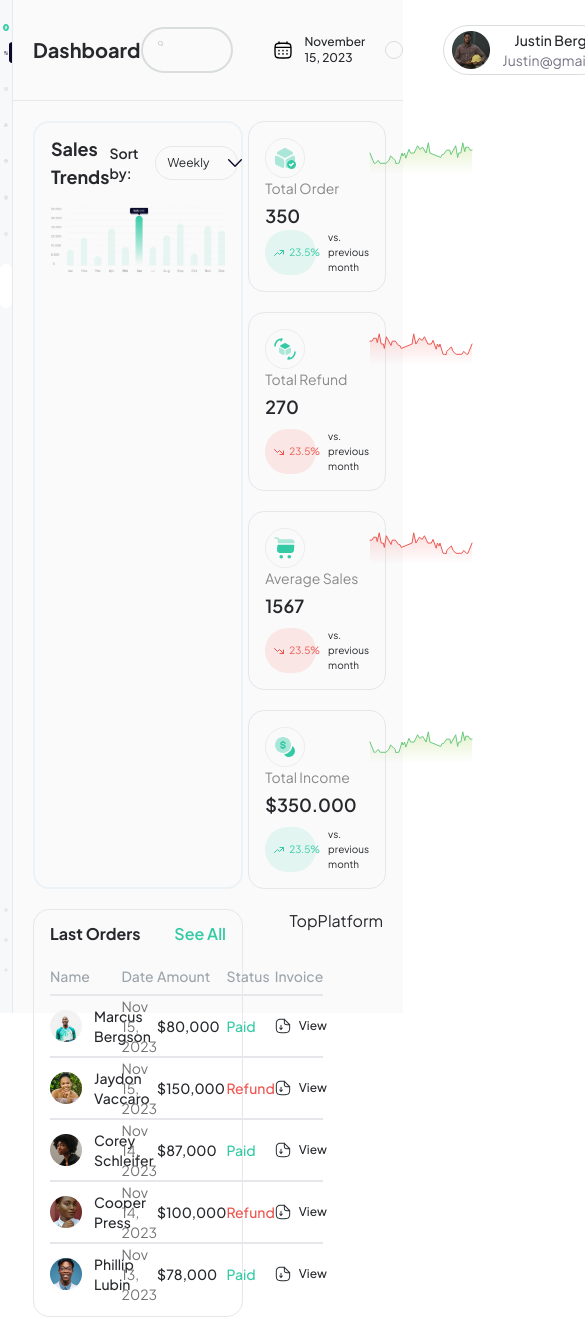
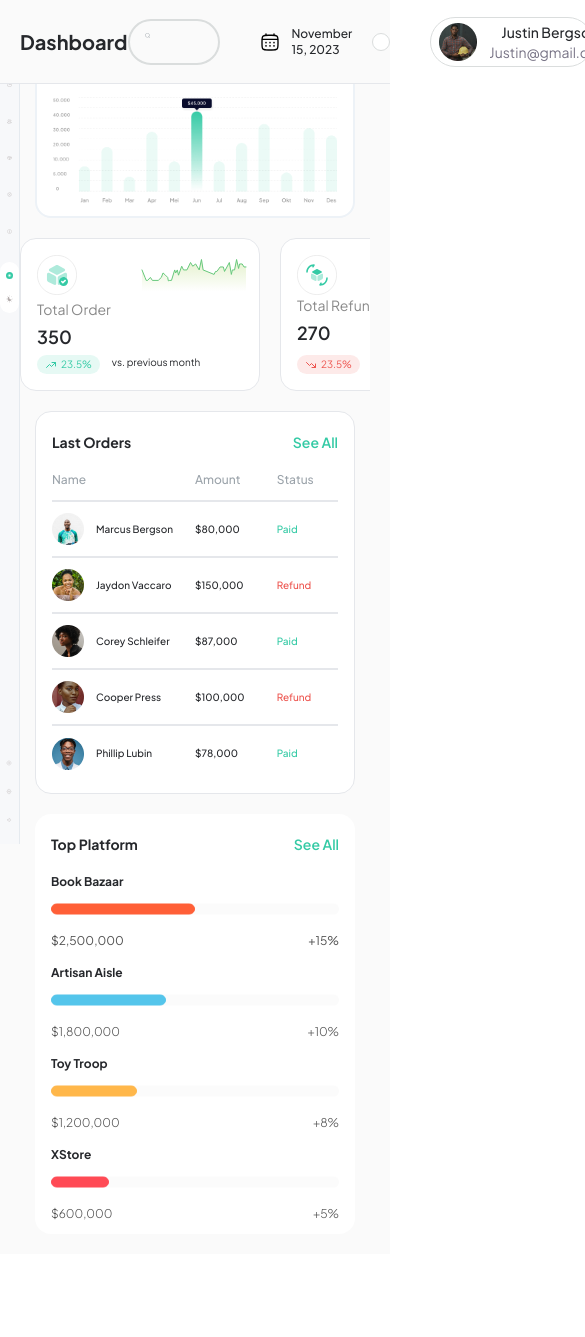
Before and after one commit to tunny17/hackathon, a React (Vite) app: page / in a window 390 px wide. Shown: the top 1337 px of the page, 585 px wide, since content can reach past the window. After the commit the page ends 1254 px from the top, so only its background shows below. Built offline with nearby package versions, Linux system fonts and the light colour scheme.

Commit message:
feat: completion of TopPlatform & start of responsive design

```diff
--- a/package.json
+++ b/package.json
@@ -10,6 +10,9 @@
     "preview": "vite preview"
   },
   "dependencies": {
+    "@emotion/react": "^11.11.3",
+    "@emotion/styled": "^11.11.0",
+    "@mui/material": "^5.15.6",
     "chart.js": "^4.4.1",
     "react": "^18.2.0",
     "react-dom": "^18.2.0"
--- a/src/App.jsx
+++ b/src/App.jsx
@@ -10,21 +10,15 @@ import {
 
 const App = () => {
   return (
-    <section className='w-full h-[120vh] flex flex-row'>
+    <section className='w-full'>
       <Navigation />
-      <div className='bg-[#FAFAFA] w-full'>
+      <div className='bg-[#FAFAFA] ml-0 lg:ml-[5%] h-full'>
         <Header />
-
-        {/* first section of the body */}
-        <section className='p-5'>
-          <div className='flex justify-between flex-wrap w-full'>
-            <SalesTrend />
-            <TotalOrder />
-          </div>
-          <div className='flex justify-between flex-wrap w-full mt-5'>
-            <LastOrders />
-            <TopPlatform />
-          </div>
+        <section className='p-5 mt-[5%] flex justify-center lg:justify-between flex-wrap w-full gap-y-5'>
+          <SalesTrend />
+          <TotalOrder />
+          <LastOrders />
+          <TopPlatform />
         </section>
       </div>
     </section>
--- a/src/components/Header.jsx
+++ b/src/components/Header.jsx
@@ -2,8 +2,8 @@ import React from 'react';
 
 const Header = () => {
   return (
-    <section className='h-[10%] flex flex-row items-center px-5 border-b-[1px] border-{#E5EAEF}'>
-      <div className='flex flex-row justify-between items-center w-[60%] mr-10'>
+    <section className='h-[10%] flex flex-row items-center px-5 py-2.5 border-b-[1px] border-{#E5EAEF} fixed top-0 w-full bg-[#FAFAFA]'>
+      <div className='flex flex-row justify-between items-center w-[57%] mr-10'>
         <h1 className='font-bold text-xl'>Dashboard</h1>
         <input
           type='search'
@@ -18,10 +18,10 @@ const Header = () => {
           <img src='/public/calendar-icon.svg' alt='' />
           <h3 className='text-xs font-medium'>November 15, 2023</h3>
         </div>
-        <button className='border-[1px] border-[#DADDDD] px-2 py-2 rounded-full'>
+        <button className='border bg-white border-[#DADDDD] px-2 py-2 rounded-full'>
           <img src='/public/notification-icon.svg' alt='' />
         </button>
-        <button className='flex items-center border-[1px] border-[#DADDDD] gap-3 px-2 py-1 rounded-full'>
+        <button className='flex items-center border bg-white border-[#DADDDD] gap-3 px-2 py-1 rounded-full'>
           <img src='/public/user-icon.png' alt='' />
           <div className='flex flex-col items-center justify-center'>
             <h2 className='text-sm font-medium'>Justin Bergson</h2>
--- a/src/components/LastOrders.jsx
+++ b/src/components/LastOrders.jsx
@@ -2,100 +2,122 @@ import React from 'react';
 
 const LastOrders = () => {
   return (
-    <section className='border rounded-2xl w-[60%] px-4 py-3'>
-      <div className='flex justify-between mb-5'>
-        <h1 className='font-bold'>Last Orders</h1>
-        <h1 className='font-semibold text-[#34CAA5] cursor-pointer'>See All</h1>
+    <section className='bg-white border rounded-2xl min-w-[320px] w-[60%] px-4 py-3 max-h-[25rem]'>
+      <div className='flex justify-between mb-5 mt-2'>
+        <h1 className='font-bold text-sm lg:text-base'>Last Orders</h1>
+        <h1 className='font-semibold text-[#34CAA5] text-sm lg:text-base cursor-pointer'>
+          See All
+        </h1>
       </div>
       <table className='w-full text-left'>
         <tr>
-          <th className='w-[35%] text-sm text-[#9CA4AB] font-medium'>Name</th>
-          <th className='text-sm text-[#9CA4AB] font-medium w-[20%]'>Date</th>
-          <th className='text-sm text-[#9CA4AB] font-medium w-[20%]'>Amount</th>
-          <th className='text-sm text-[#9CA4AB] font-medium w-[15%]'>Status</th>
-          <th className='text-sm text-[#9CA4AB] font-medium'>Invoice</th>
+          <th className='w-[35%] text-xs lg:text-sm text-[#9CA4AB] font-medium'>
+            Name
+          </th>
+          <th className='text-xs lg:text-sm text-[#9CA4AB] font-medium w-[50%] lg:w-[20%] hidden lg:block'>
+            Date
+          </th>
+          <th className='text-xs lg:text-sm text-[#9CA4AB] font-medium w-[20%]'>
+            Amount
+          </th>
+          <th className='text-xs lg:text-sm text-[#9CA4AB] font-medium w-[15%]'>
+            Status
+          </th>
+          <th className='text-xs lg:text-sm text-[#9CA4AB] font-medium hidden lg:block'>
+            Invoice
+          </th>
         </tr>
-        <div className='my-2' />
-        <tr className='text-sm text-left font-medium h-14 border-t-2'>
+        <div className='my-3 lg:my-4' />
+        <tr className='text-[10px] lg:text-sm text-left font-medium h-14 border-t-2'>
           <td>
             <div className='flex items-center gap-3'>
               <img src='/public/last-orders-user-1.png' alt='' />
               Marcus Bergson
             </div>
           </td>
-          <td className='font-normal text-[#737373]'>Nov 15, 2023</td>
+          <td className='hidden lg:table-cell font-normal text-[9px] lg:text-sm text-[#737373]'>
+            Nov 15, 2023
+          </td>
           <td>$80,000</td>
           <td className='text-[#34CAA5]'>Paid</td>
-          <td>
+          <td className='hidden lg:table-cell'>
             <div className='flex items-center gap-2 text-xs'>
               <img src='/public/view-icon.svg' alt='' />
               View
             </div>
           </td>
         </tr>
-        <tr className='text-sm text-left font-medium h-14 border-t-2'>
+        <tr className='text-[10px] lg:text-sm text-left font-medium h-14 border-t-2'>
           <td>
             <div className='flex items-center gap-3'>
               <img src='/public/last-orders-user-2.png' alt='' />
               Jaydon Vaccaro
             </div>
           </td>
-          <td className='font-normal text-[#737373]'>Nov 15, 2023</td>
+          <td className='hidden lg:table-cell font-normal text-[9px] lg:text-sm text-[#737373]'>
+            Nov 15, 2023
+          </td>
           <td>$150,000</td>
           <td className='text-[#ED544E]'>Refund</td>
-          <td>
-            <div className='flex items-center gap-2 text-xs'>
+          <td className='hidden lg:table-cell'>
+            <div className='hidden lg:flex items-center gap-2 text-xs'>
               <img src='/public/view-icon.svg' alt='' />
               View
             </div>
           </td>
         </tr>
-        <tr className='text-sm text-left font-medium h-14 border-t-2'>
+        <tr className='text-[10px] lg:text-sm text-left font-medium h-14 border-t-2'>
           <td>
             <div className='flex items-center gap-3'>
               <img src='/public/last-orders-user-3.png' alt='' />
               Corey Schleifer
             </div>
           </td>
-          <td className='font-normal text-[#737373]'>Nov 14, 2023</td>
+          <td className='hidden lg:table-cell font-normal text-[9px] lg:text-sm text-[#737373]'>
+            Nov 14, 2023
+          </td>
           <td>$87,000</td>
           <td className='text-[#34CAA5]'>Paid</td>
-          <td>
-            <div className='flex items-center gap-2 text-xs'>
+          <td className='hidden lg:table-cell'>
+            <div className='hidden lg:flex items-center gap-2 text-xs'>
               <img src='/public/view-icon.svg' alt='' />
               View
             </div>
           </td>
         </tr>
-        <tr className='text-sm text-left font-medium h-14 border-t-2'>
+        <tr className='text-[10px] lg:text-sm text-left font-medium h-14 border-t-2'>
           <td>
             <div className='flex items-center gap-3'>
               <img src='/public/last-orders-user-4.png' alt='' />
               Cooper Press
             </div>
           </td>
-          <td className='font-normal text-[#737373]'>Nov 14, 2023</td>
+          <td className='hidden lg:table-cell font-normal text-[9px] lg:text-sm text-[#737373]'>
+            Nov 14, 2023
+          </td>
           <td>$100,000</td>
           <td className='text-[#ED544E]'>Refund</td>
-          <td>
-            <div className='flex items-center gap-2 text-xs'>
+          <td className='hidden lg:table-cell'>
+            <div className='hidden lg:flex items-center gap-2 text-xs'>
               <img src='/public/view-icon.svg' alt='' />
               View
             </div>
           </td>
         </tr>
-        <tr className='text-sm text-left font-medium h-14 border-t-2'>
+        <tr className='text-[10px] lg:text-sm text-left font-medium h-14 border-t-2'>
           <td>
             <div className='flex items-center gap-3'>
               <img src='/public/last-orders-user-5.png' alt='' />
               Phillip Lubin
             </div>
           </td>
-          <td className='font-normal text-[#737373]'>Nov 13, 2023</td>
+          <td className='hidden lg:table-cell font-normal text-[9px] lg:text-sm text-[#737373]'>
+            Nov 13, 2023
+          </td>
           <td>$78,000</td>
           <td className='text-[#34CAA5]'>Paid</td>
-          <td>
-            <div className='flex items-center gap-2 text-xs'>
+          <td className='hidden lg:table-cell'>
+            <div className='hidden lg:flex items-center gap-2 text-xs'>
               <img src='/public/view-icon.svg' alt='' />
               View
             </div>
--- a/src/components/Navigation.jsx
+++ b/src/components/Navigation.jsx
@@ -3,53 +3,53 @@ import activeIcon from '/nav-active-icon.svg';
 
 const Navigation = () => {
   return (
-    <section className='bg-[#F7F8FA] w-[5%] flex flex-col items-center py-6 border-r-[1px] border-[#E5EAEF] relative'>
-      <img src='/Logo.svg' alt='logo' className='w-[55%] mb-5' />
+    <section className='bg-[#F7F8FA] w-[5%] h-[100vh] flex flex-col items-center py-4 border-r-[1px] border-[#E5EAEF] fixed top-0'>
+      <img src='/Logo.svg' alt='logo' className='w-[50%] mb-5' />
       <nav className='w-full'>
         <ul className='flex flex-col justify-center gap-y-8 w-full'>
           <li className='flex justify-center items-center cursor-pointer relative'>
-            <img src='/public/nav-icon-1.svg' alt='' className='w-[35%]' />
+            <img src='/public/nav-icon-1.svg' alt='' className='w-[26%]' />
             <img src={activeIcon} alt='' className='absolute right-0' />
           </li>
           <li className='flex justify-center items-center cursor-pointer'>
-            <img src='/public/nav-icon-2.svg' alt='' className='w-[35%]' />
+            <img src='/public/nav-icon-2.svg' alt='' className='w-[26%]' />
           </li>
           <li className='flex justify-center items-center cursor-pointer'>
-            <img src='/public/nav-icon-3.svg' alt='' className='w-[35%]' />
+            <img src='/public/nav-icon-3.svg' alt='' className='w-[26%]' />
           </li>
           <li className='flex justify-center items-center cursor-pointer'>
-            <img src='/public/nav-icon-4.svg' alt='' className='w-[35%]' />
+            <img src='/public/nav-icon-4.svg' alt='' className='w-[26%]' />
           </li>
           <li className='flex justify-center items-center cursor-pointer'>
-            <img src='/public/nav-icon-5.svg' alt='' className='w-[35%]' />
+            <img src='/public/nav-icon-5.svg' alt='' className='w-[26%]' />
           </li>
           <li className='flex justify-center items-center cursor-pointer'>
-            <img src='/public/nav-icon-6.svg' alt='' className='w-[35%]' />
+            <img src='/public/nav-icon-6.svg' alt='' className='w-[26%]' />
           </li>
         </ul>
       </nav>
 
       {/* light & dark mode button */}
-      <div className='mt-7 py-2 flex flex-col justify-center items-center gap-y-5 rounded-3xl bg-white'>
-        <button className='flex justify-center items-center rounded-full mx-1.5 py-0.5'>
-          <img src='/public/light-mode-icon.svg' alt='' className='w-[90%]' />
+      <div className='mt-7 py-2 flex flex-col justify-center items-center gap-y-3 rounded-3xl bg-white'>
+        <button className='flex justify-center items-center rounded-full mx-1 py-0.5'>
+          <img src='/public/light-mode-icon.svg' alt='' className='w-[70%]' />
         </button>
-        <button className='flex justify-center items-center rounded-full mx-1.5 py-0.5'>
-          <img src='/public/dark-mode-icon.svg' alt='' className='w-[90%]' />
+        <button className='flex justify-center items-center rounded-full mx-1 py-0.5'>
+          <img src='/public/dark-mode-icon.svg' alt='' className='w-[70%]' />
         </button>
       </div>
 
       {/* bottom navigation */}
-      <nav className='w-full absolute bottom-10'>
-        <ul className='flex flex-col justify-center gap-y-6 w-full'>
+      <nav className='w-full absolute bottom-5'>
+        <ul className='flex flex-col justify-center gap-y-5 w-full'>
           <li className='flex justify-center items-center cursor-pointer relative'>
-            <img src='/public/nav-icon-7.svg' alt='' className='w-[50%]' />
+            <img src='/public/nav-icon-7.svg' alt='' className='w-[45%]' />
           </li>
           <li className='flex justify-center items-center cursor-pointer'>
-            <img src='/public/nav-icon-8.svg' alt='' className='w-[50%]' />
+            <img src='/public/nav-icon-8.svg' alt='' className='w-[45%]' />
           </li>
           <li className='flex justify-center items-center cursor-pointer'>
-            <img src='/public/nav-icon-9.svg' alt='' className='w-[50%]' />
+            <img src='/public/nav-icon-9.svg' alt='' className='w-[45%]' />
           </li>
         </ul>
       </nav>
--- a/src/components/SalesTrend.jsx
+++ b/src/components/SalesTrend.jsx
@@ -2,13 +2,18 @@ import React from 'react';
 
 const SalesTrend = () => {
   return (
-    <section className='w-[60%] border-2 rounded-2xl border-[#EDF2F7] py-3 px-4'>
+    <section className='w-[60%] min-w-[320px] border-2 rounded-2xl bg-white border-[#EDF2F7] py-3 px-4'>
       <div className='flex justify-between items-center'>
-        <h1 className='font-bold text-lg'>Sales Trends</h1>
+        <h1 className='font-bold text-sm lg:text-lg'>Sales Trends</h1>
         <div className='flex items-center gap-4'>
-          <p className='text-sm font-semibold'>Sort by:</p>
-          <button className='text-xs flex gap-x-4 rounded-full items-center border-[1px] px-3 py-1.5'>
-            Weekly <img src='/public/arrow-down-icon.svg' alt='' />
+          <p className='text-[10px] lg:text-sm font-semibold'>Sort by:</p>
+          <button className='text-[9px] lg:text-xs flex gap-x-2 rounded-full items-center border px-3 py-1.5'>
+            Weekly{' '}
+            <img
+              src='/public/arrow-down-icon.svg'
+              alt=''
+              className='w-3 lg:w-4'
+            />
           </button>
         </div>
       </div>
--- a/src/components/TopPlatform.jsx
+++ b/src/components/TopPlatform.jsx
@@ -1,7 +1,87 @@
 import React from 'react';
+import { Slider } from '@mui/material';
 
 const TopPlatform = () => {
-  return <div>TopPlatform</div>;
+  return (
+    <section className='w-[38.5%] min-w-[320px] bg-white rounded-2xl px-4 py-3'>
+      <div className='flex justify-between mb-5 mt-2'>
+        <h1 className='font-bold text-sm lg:text-base'>Top Platform</h1>
+        <h1 className='font-semibold text-[#34CAA5] text-sm lg:text-base cursor-pointer'>
+          See All
+        </h1>
+      </div>
+
+      <div className='mb-4'>
+        <h1 className='font-bold text-xs lg:text-base'>Book Bazaar</h1>
+        <Slider
+          defaultValue={50}
+          // disabled={true}
+          aria-label='Disabled slider'
+          className='slider slideone'
+          sx={{ color: '#FF5F37', height: '11px' }}
+        />
+        <div className='flex justify-between'>
+          <p className='font-normal text-[#525252] text-xs lg:text-base'>
+            $2,500,000
+          </p>
+          <p className='font-normal text-[#525252] text-xs lg:text-base'>
+            +15%
+          </p>
+        </div>
+      </div>
+      <div className='mb-4'>
+        <h1 className='font-bold text-xs lg:text-base'>Artisan Aisle</h1>
+        <Slider
+          defaultValue={40}
+          // disabled={true}
+          aria-label='Disabled slider'
+          className='slider'
+          sx={{ color: '#54C5EB', height: '11px' }}
+        />
+
+        <div className='flex justify-between'>
+          <p className='font-light text-[#525252] text-xs lg:text-base'>
+            $1,800,000
+          </p>
+          <p className='font-light text-[#525252] text-xs lg:text-base'>+10%</p>
+        </div>
+      </div>
+      <div className='mb-4'>
+        <h1 className='font-bold text-xs lg:text-base'>Toy Troop</h1>
+        <Slider
+          defaultValue={30}
+          // disabled={true}
+          aria-label='Disabled slider'
+          className='slider'
+          sx={{ color: '#FFB74A', height: '11px' }}
+        />
+
+        <div className='flex justify-between'>
+          <p className='font-light text-[#525252] text-xs lg:text-base'>
+            $1,200,000
+          </p>
+          <p className='font-light text-[#525252] text-xs lg:text-base'>+8%</p>
+        </div>
+      </div>
+      <div>
+        <h1 className='font-bold text-xs lg:text-base'>XStore</h1>
+        <Slider
+          defaultValue={20}
+          // disabled={true}
+          aria-label='Disabled slider'
+          className='slider '
+          sx={{ color: '#FF4A55', height: '11px' }}
+        />
+
+        <div className='flex justify-between'>
+          <p className='font-light text-[#525252] text-xs lg:text-base'>
+            $600,000
+          </p>
+          <p className='font-light text-[#525252] text-xs lg:text-base'>+5%</p>
+        </div>
+      </div>
+    </section>
+  );
 };
 
 export default TopPlatform;
--- a/src/components/TotalOrder.jsx
+++ b/src/components/TotalOrder.jsx
@@ -2,8 +2,8 @@ import React from 'react';
 
 const TotalOrder = () => {
   return (
-    <section className='w-[38.5%] flex justify-between gap-y-5 flex-wrap'>
-      <div className='border-[1px] flex flex-col justify-between rounded-2xl p-4 hover:scale-[1.07] transition-all cursor-pointer'>
+    <section className='w-full lg:w-[38.5%] min-w-[320px] flex justify-between lg:gap-y-5 lg:gap-x-0 gap-x-5 lg:flex-wrap overflow-x-auto'>
+      <div className='bg-white border min-w-[240px] flex flex-col justify-between rounded-2xl p-4 hover:scale-[1.07] transition-all cursor-pointer'>
         <div className='flex justify-between gap-16'>
           <img
             src='/public/total-order-icon.svg'
@@ -26,7 +26,7 @@ const TotalOrder = () => {
           <p className='text-[10px]'>vs. previous month</p>
         </div>
       </div>
-      <div className='border-[1px] flex flex-col justify-between rounded-2xl p-4 hover:scale-[1.07] transition-all cursor-pointer'>
+      <div className='bg-white border min-w-[240px] flex flex-col justify-between rounded-2xl p-4 hover:scale-[1.07] transition-all cursor-pointer'>
         <div className='flex justify-between gap-16'>
           <img
             src='/public/total-refund-icon.svg'
@@ -49,7 +49,7 @@ const TotalOrder = () => {
           <p className='text-[10px]'>vs. previous month</p>
         </div>
       </div>
-      <div className='border-[1px] flex flex-col justify-between rounded-2xl p-4 hover:scale-[1.07] transition-all cursor-pointer'>
+      <div className='bg-white border min-w-[240px] flex flex-col justify-between rounded-2xl p-4 hover:scale-[1.07] transition-all cursor-pointer'>
         <div className='flex justify-between gap-16'>
           <img
             src='/public/average-sales-icon.svg'
@@ -72,7 +72,7 @@ const TotalOrder = () => {
           <p className='text-[10px]'>vs. previous month</p>
         </div>
       </div>
-      <div className='border-[1px] flex flex-col justify-between rounded-2xl p-4 hover:scale-[1.07] transition-all cursor-pointer'>
+      <div className='bg-white border min-w-[240px] flex flex-col justify-between rounded-2xl p-4 hover:scale-[1.07] transition-all cursor-pointer'>
         <div className='flex justify-between gap-16'>
           <img
             src='/public/total-income-icon.svg'
--- a/src/index.css
+++ b/src/index.css
@@ -33,3 +33,11 @@ body::-webkit-scrollbar {
 .red-background {
   background: rgba(237, 84, 78, 0.12);
 }
+
+.slider .MuiSlider-thumb {
+  display: none;
+}
+/* --sets the default color of the slider */
+.MuiSlider-rail {
+  color: #F5F5F5;
+}
```
Also changed, not shown: 1 other file (tests, documents, lock files or other folders).
